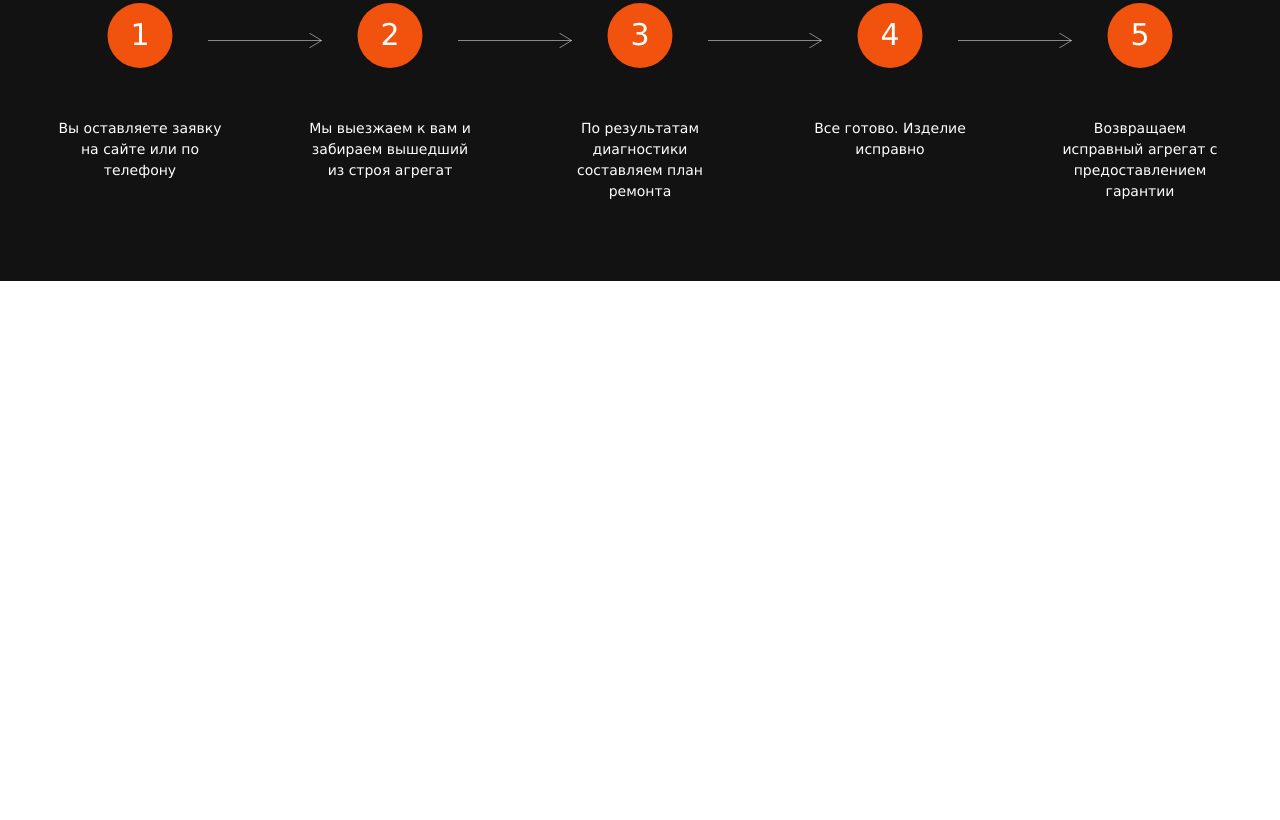
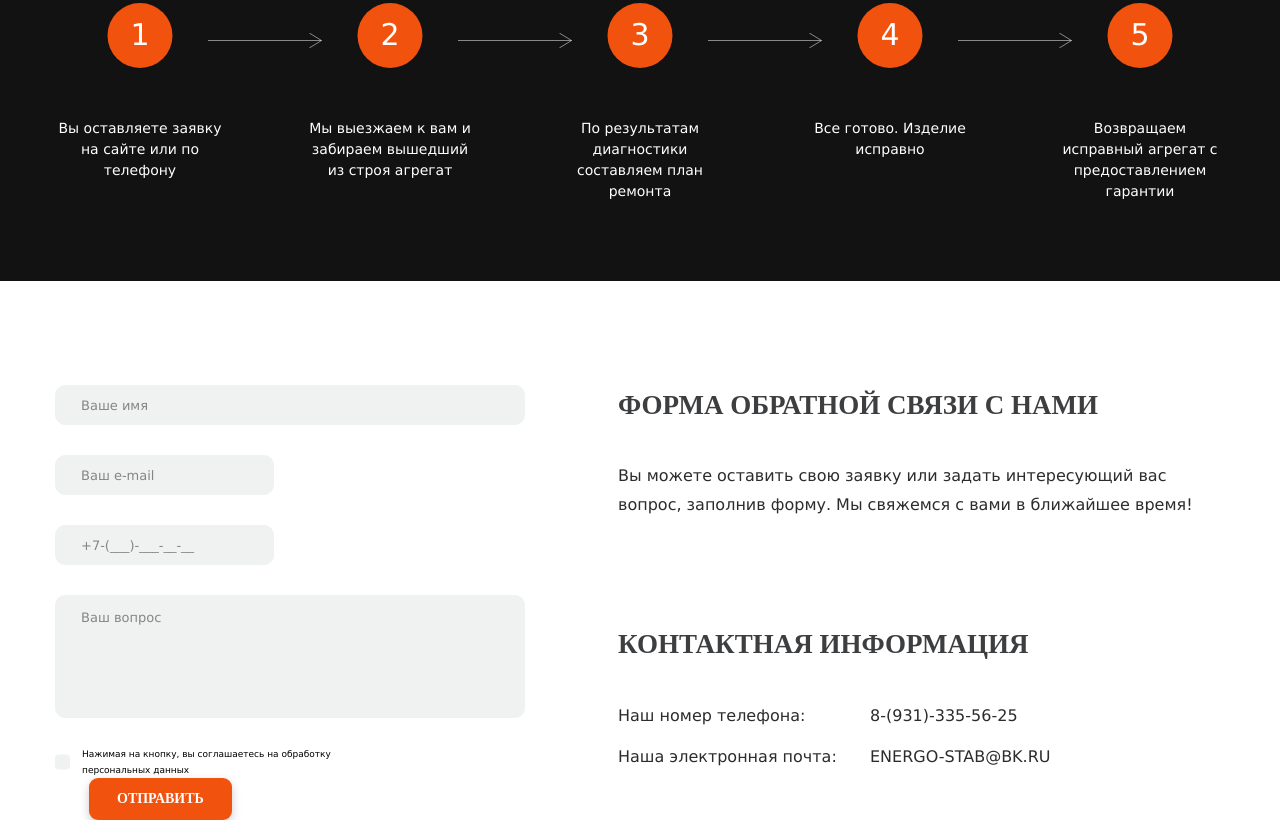
Before and after one commit to gigabot04/energy, a website: page source/index.html in a window 1280 px wide. Shown: the part 4005-4825 px from the top of the page. Before the commit the page ends 4286 px from the top, so only its background shows below. Drawn offline with nearby package versions, Linux system fonts and the light colour scheme; files that its build step writes are made by us from their sources; files whose address does not match are found by name.

Commit message:
Форма

```diff
--- a/source/index.html
+++ b/source/index.html
@@ -225,6 +225,37 @@
         <li class="stages__item">Возвращаем исправный агрегат с предоставлением гарантии</li>
       </ul>
     </section>
+    <section class="feedback">
+      <div class="feedback__info">
+        <h2>Форма обратной связи с нами</h2>
+        <p>Вы можете оставить свою заявку или задать интересующий вас вопрос, заполнив форму. Мы свяжемся с вами в ближайшее время!</p>
+      </div>
+      <form action="telegram.php" class="feedback__form">
+        <label>
+          <input type="text" name="text" required placeholder="Ваше имя">
+        </label>
+        <label>
+          <input type="email" name="email" placeholder="Ваш e-mail">
+        </label>
+        <label>
+          <input type="tel" name="tel" required placeholder="+7-(___)-___-__-__">
+        </label>
+        <textarea name="question" placeholder="Ваш вопрос"></textarea>
+        <input type="checkbox" class="visually-hidden" name="check" id="check">
+        <label for="check">Нажимая на кнопку, вы соглашаетесь на обработку персональных данных</label>
+
+        <button type="submit">Отправить</button>
+      </form>
+      <div class="feedback__contact">
+        <h2>Контактная информация</h2>
+        <p>
+          Наш номер телефона:
+          <a href="tel:89313355625">8-(931)-335-56-25</a></p>
+        <p>
+          Наша электронная почта:
+          <a href="mailto:energo-stab@bk.ru ">energo-stab@bk.ru </a></p>
+      </div>
+    </section>
   </main>
   <script src="https://unpkg.com/swiper/swiper-bundle.min.js"></script>
   <script src="js/main.js"></script>
--- /dev/null
+++ b/source/sass/blocks/feedback.scss
@@ -0,0 +1,303 @@
+.feedback {
+  display: grid;
+  grid-template-columns: 470px 607px;
+  grid-template-rows: 1fr 1fr;
+  justify-content: center;
+  column-gap: 93px;
+  margin-top: 104px;
+
+  @media (max-width: $tablet-width) {
+    grid-template-columns: 1fr;
+    grid-template-rows: 1fr;
+    text-align: center;
+    margin-top: 65px;
+  }
+}
+
+.feedback__info {
+  & h2 {
+    font-weight: 600;
+    font-size: 27px;
+    line-height: 151%;
+    color: $head;
+    text-transform: uppercase;
+    margin: 0;
+    margin-bottom: 37px;
+  }
+
+  & p {
+    font-weight: 300;
+    font-size: 16px;
+    line-height: 180%;
+    color: $text;
+    margin: 0;
+  }
+
+  @media (max-width: $tablet-width) {
+    & h2 {
+      margin-bottom: 81px;
+    }
+
+    & p {
+      padding: 0 25px;
+    }
+  }
+
+  @media (max-width: $mobile-width) {
+    & h2 {
+      margin-bottom: 32px;
+    }
+
+    & p {
+      padding: 0 15px;
+      font-size: 14px;
+    }
+  }
+}
+
+.feedback__form {
+  grid-column: 1/2;
+  grid-row: 1/span 2;
+  min-height: 329px;
+
+  & input {
+    background-color: $input;
+    border-radius: 10px;
+    border: 1px solid $input;
+    height: 40px;
+    padding-left: 25px;
+    margin-bottom: 30px;
+
+    &::placeholder {
+      font-weight: 300;
+      font-size: 13px;
+      line-height: 180%;
+      color: rgba($black, 0.45);
+    }
+  }
+
+  & input[type="text"] {
+    width: 100%;
+  }
+
+  & input[type="email"] {
+    margin-right: 28px;
+  }
+
+  & input[type="email"],
+  & input[type="tel"] {
+    width: 46.5%;
+  }
+
+  & label[for="check"] {
+    position: relative;
+    display: inline-block;
+    width: 293px;
+    font-weight: 300;
+    font-size: 9px;
+    line-height: 180%;
+    vertical-align: middle;
+    padding-left: 27px;
+    cursor: pointer;
+
+    &::after {
+      content: "";
+      position: absolute;
+      top: 50%;
+      left: 0;
+      transform: translateY(-50%);
+      width: 15px;
+      height: 15px;
+      border-radius: 4px;
+      background-color: $input;
+    }
+
+    &::before {
+      content: none;
+      width: 15px;
+      height: 15px;
+      position: absolute;
+      top: 50%;
+      left: 0;
+      transform: translateY(-50%);
+      background-image: url("../img/icon/check.svg");
+      background-repeat: no-repeat;
+      background-position: center;
+      background-size: 8px 9px;
+      z-index: 1;
+    }
+  }
+
+  & input[type="checkbox"]:checked + label[for="check"] {
+    &::before {
+      content: "";
+    }
+  }
+
+  & textarea {
+    background-color: $input;
+    border-radius: 10px;
+    border: 1px solid $input;
+    width: 100%;
+    height: 123px;
+    resize: none;
+    padding: 10px 25px;
+    margin-bottom: 24px;
+
+    &::placeholder {
+      font-weight: 300;
+      font-size: 13px;
+      line-height: 180%;
+      color: rgba($black, 0.45);
+    }
+  }
+
+  & button {
+    font-family: "Cormorant", "Times New Roman", serif;
+    border: none;
+    background-color: $orange;
+    text-transform: uppercase;
+    color: $white;
+    font-weight: 600;
+    font-size: 14px;
+    line-height: 151.5%;
+    display: inline-block;
+    min-height: 40px;
+    padding: 10px 28px;
+    border-radius: 9px;
+    filter: drop-shadow(0px 4px 5px rgba($black, 0.2));
+    margin-left: 34px;
+    cursor: pointer;
+  }
+
+  @media (max-width: $tablet-width) {
+    max-width: 470px;
+    margin: 0 auto;
+    text-align: start;
+    grid-column: auto;
+    grid-row: auto;
+    margin-top: 68px;
+    margin-bottom: 60px;
+  }
+
+  @media (max-width: $mobile-width) {
+    max-width: 100%;
+    margin: 0 auto;
+    padding: 0 15px;
+    text-align: start;
+    margin-top: 23px;
+    margin-bottom: 20px;
+
+    & input {
+      height: 50px;
+    }
+
+    & input[type="email"],
+    & input[type="tel"] {
+      width: 100%;
+      margin-right: 0;
+    }
+
+    & label[for="check"] {
+      font-size: 12px;
+      margin-bottom: 20px;
+
+      &::after {
+        width: 20px;
+        height: 20px;
+      }
+
+      &::before {
+        width: 20px;
+        height: 20px;
+        background-size: 10px 15px;
+      }
+    }
+
+    & button {
+      width: 100%;
+      margin-left: 0;
+      min-height: 50px;
+    }
+  }
+}
+
+.feedback__contact {
+  & h2 {
+    font-weight: 600;
+    font-size: 27px;
+    line-height: 151%;
+    color: $head;
+    text-transform: uppercase;
+    margin: 0;
+    margin-top: 22px;
+    margin-bottom: 37px;
+  }
+
+  & p {
+    font-weight: 300;
+    font-size: 16px;
+    line-height: 180%;
+    color: $text;
+    width: 442px;
+    display: flex;
+    justify-content: space-between;
+    margin: 0;
+    margin-top: 12px;
+  }
+
+  & a {
+    font-weight: 300;
+    font-size: 16px;
+    line-height: 180%;
+    color: $text;
+    white-space: nowrap;
+    text-align: start;
+    text-transform: uppercase;
+    width: 190px;
+
+    &:hover,
+    &:focus {
+      color: $orange;
+    }
+  }
+
+  @media (max-width: $tablet-width) {
+    & h2 {
+      margin-bottom: 68px;
+    }
+
+    & p {
+      margin: 0 auto;
+      width: 364px;
+      display: inline-block;
+    }
+
+    & a {
+      display: block;
+      margin: 0 auto;
+      width: max-content;
+      margin-top: 10px;
+    }
+  }
+
+  @media (max-width: $mobile-width) {
+    & h2 {
+      margin-bottom: 25px;
+    }
+
+    & p {
+      margin: 0 auto;
+      width: 280px;
+      display: inline-block;
+      margin-bottom: 30px;
+    }
+
+    & a {
+      display: block;
+      margin: 0 auto;
+      width: max-content;
+      margin-top: 10px;
+    }
+  }
+}
--- a/source/sass/style.scss
+++ b/source/sass/style.scss
@@ -10,3 +10,4 @@
 @import "blocks/services.scss";
 @import "blocks/help.scss";
 @import "blocks/stages.scss";
+@import "blocks/feedback.scss";
--- a/source/sass/variables.scss
+++ b/source/sass/variables.scss
@@ -1,5 +1,6 @@
 $light-grey: #dddddd;
 $border: #d9d9d9;
+$input: #f0f2f2;
 $black: #000000;
 $white: #ffffff;
 $orange: #f1520d;
```
Also changed, not shown: build/css/style.css, build/css/styles.min.css, build/img/icon/check.svg (added), build/img/sprite.svg, build/index.html, source/img/icon/check.svg (added), 1 other file.
